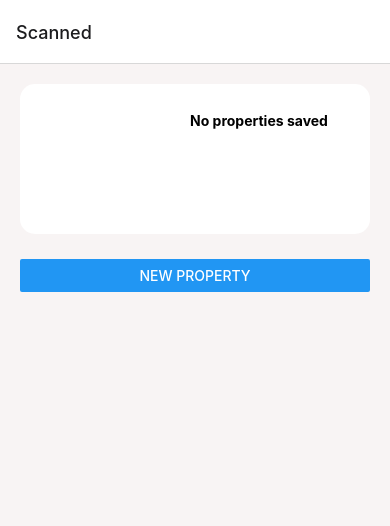
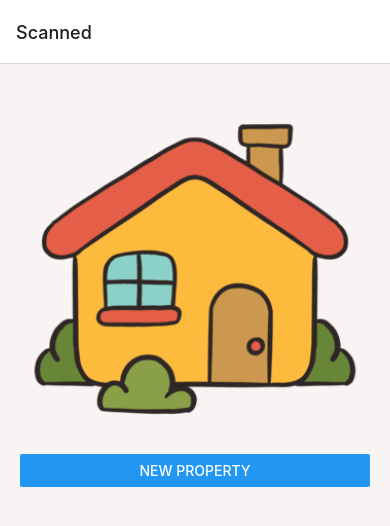
Before and after one commit to VanillaSpoon/SolarApp, a React Native app: screen /Scanned in a window 390 px wide. Shown: the top 526 px of the page. Built offline with nearby package versions, Linux system fonts and the light colour scheme.

Commit message:
Adjustments

```diff
--- a/app/screens/ScannedScreen.js
+++ b/app/screens/ScannedScreen.js
@@ -1,5 +1,5 @@
 import React, { useState, useEffect } from "react";
-import { FlatList, StyleSheet, Button, Alert } from "react-native";
+import { FlatList, StyleSheet, Button, Alert, Image } from "react-native";
 
 import Tile from "../components/Tile";
 import colors from "../config/colors";
@@ -53,6 +53,12 @@ function ScannedScreen() {
 
   return (
     <Screen style={styles.screen}>
+      {properties.length > 0 && (
+        <Button
+          title="Remove All Properties"
+          onPress={confirmRemoveAllProperties}
+        />
+      )}
       {properties.length > 0 ? (
         <FlatList
           showsHorizontalScrollIndicator={false}
@@ -76,15 +82,12 @@ function ScannedScreen() {
           )}
         />
       ) : (
-        <Tile title="No properties saved" />
+        <Image
+          style={{ width: "100%", height: "50%" }}
+          source={require("../assets/images/houseNB.png")}
+        />
       )}
       <Button title="New Property" onPress={handleNavigation} />
-      {properties.length > 0 && (
-        <Button
-          title="Remove All Properties"
-          onPress={confirmRemoveAllProperties}
-        />
-      )}
     </Screen>
   );
 }
--- a/package.json
+++ b/package.json
@@ -7,6 +7,7 @@
     "web": "expo start --web"
   },
   "dependencies": {
+    "@expo/vector-icons": "^13.0.0",
     "@react-native-async-storage/async-storage": "^1.17.11",
     "@react-navigation/native": "^6.1.6",
     "@react-navigation/stack": "^6.3.16",
```
Also changed, not shown: app/assets/images/houseNB.png (added).
